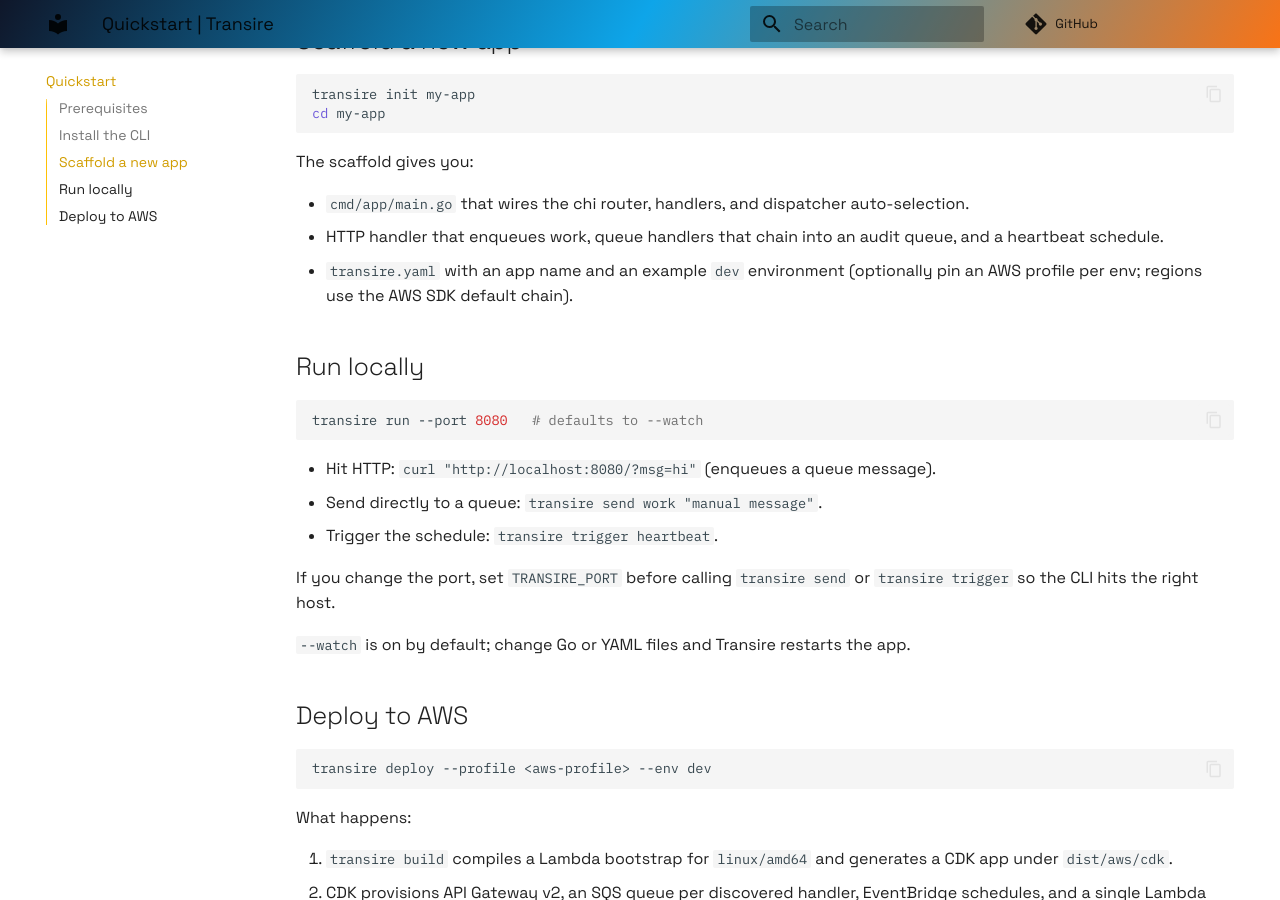
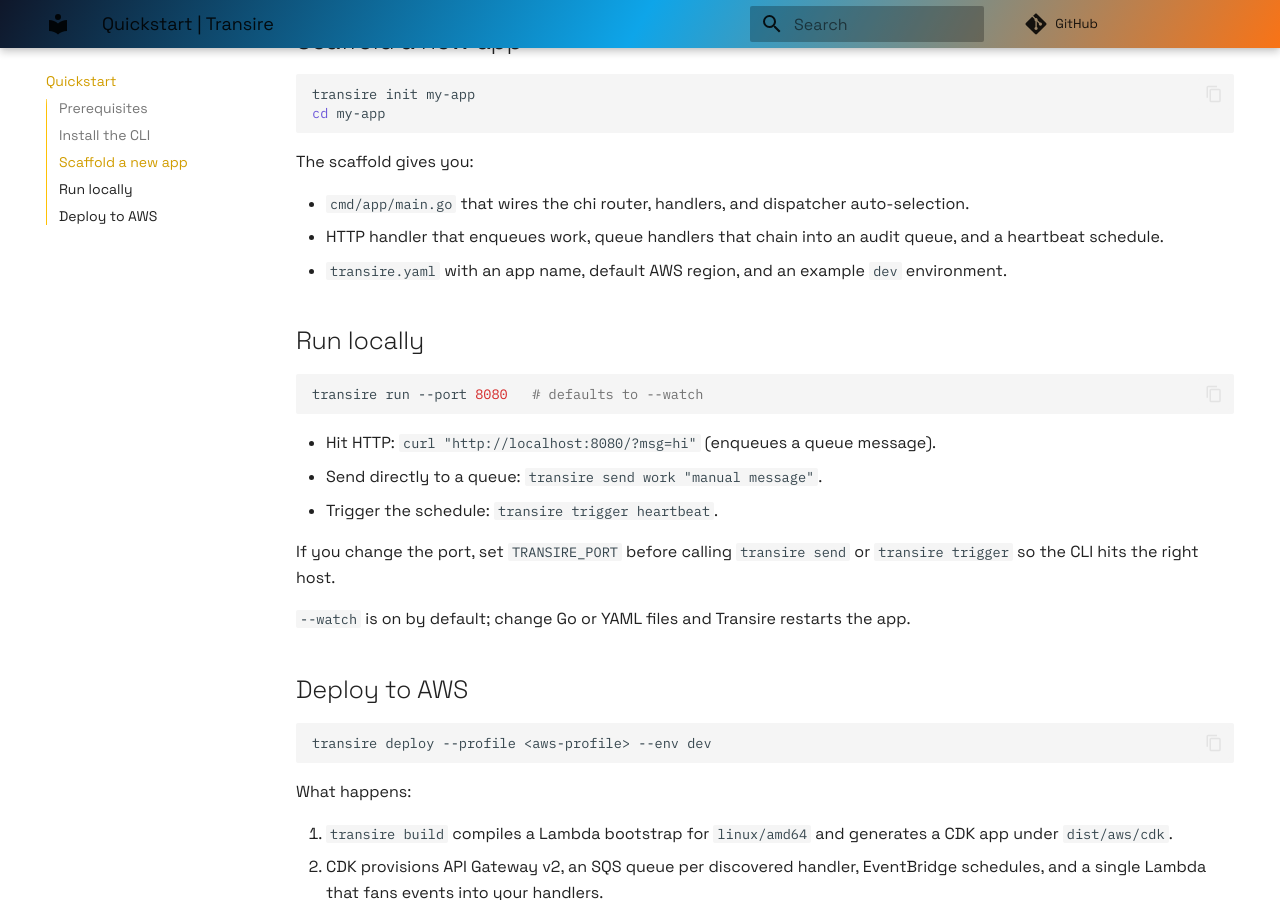
Before and after one commit to transire/transire.github.io, an MkDocs documentation site: the page built from docs/quickstart.md, in a window 1280 px wide and 900 px high, scrolled down 585 px. Built offline with MkDocs 1.6.1 and Material for MkDocs 9.7.7, drawn with Linux system fonts in a browser that asks for light colours; comment, search, counter and statistics services are not loaded.

```diff
--- a/docs/quickstart.md
+++ b/docs/quickstart.md
@@ -35,7 +35,7 @@ The scaffold gives you:
 
 - `cmd/app/main.go` that wires the chi router, handlers, and dispatcher auto-selection.
 - HTTP handler that enqueues work, queue handlers that chain into an audit queue, and a heartbeat schedule.
-- `transire.yaml` with an app name and an example `dev` environment (optionally pin an AWS profile per env; regions use the AWS SDK default chain).
+- `transire.yaml` with an app name, default AWS region, and an example `dev` environment.
 
 ## Run locally
 
```
Also changed, not shown: docs/cli.md (+1 -0 lines), docs/local-development.md (+1 -0 lines).
